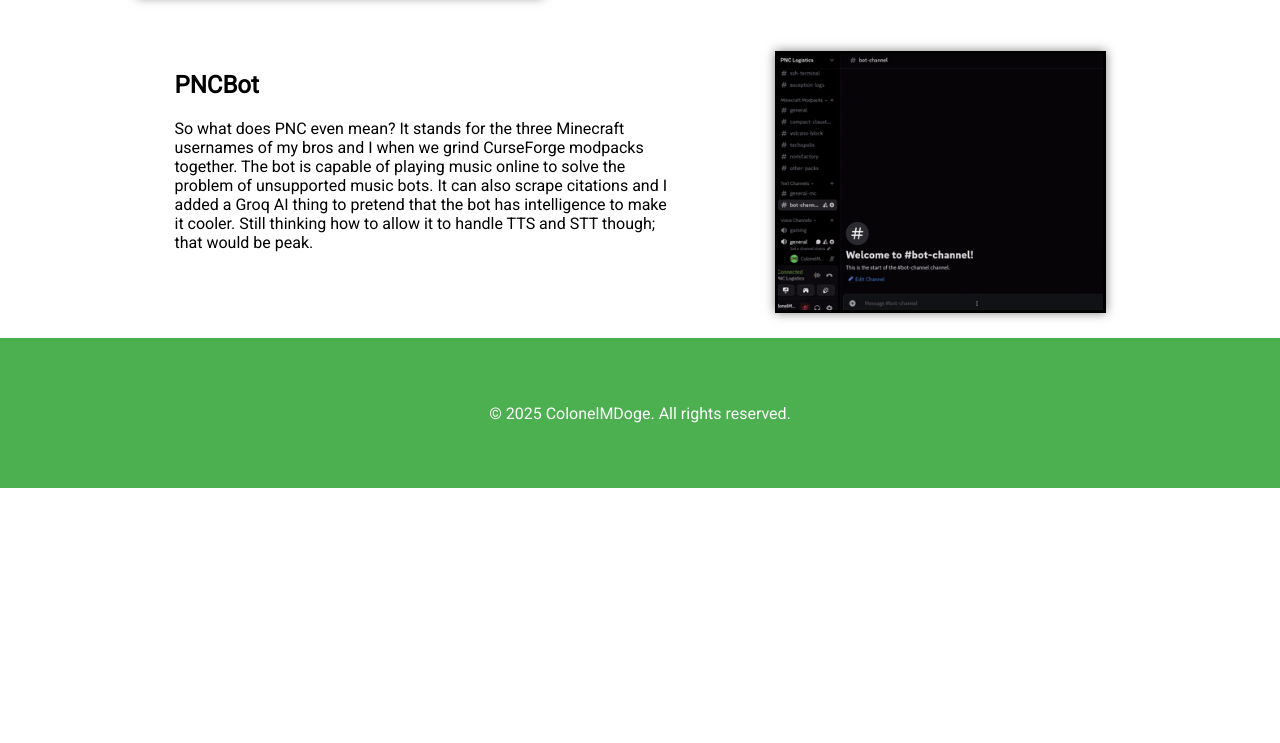
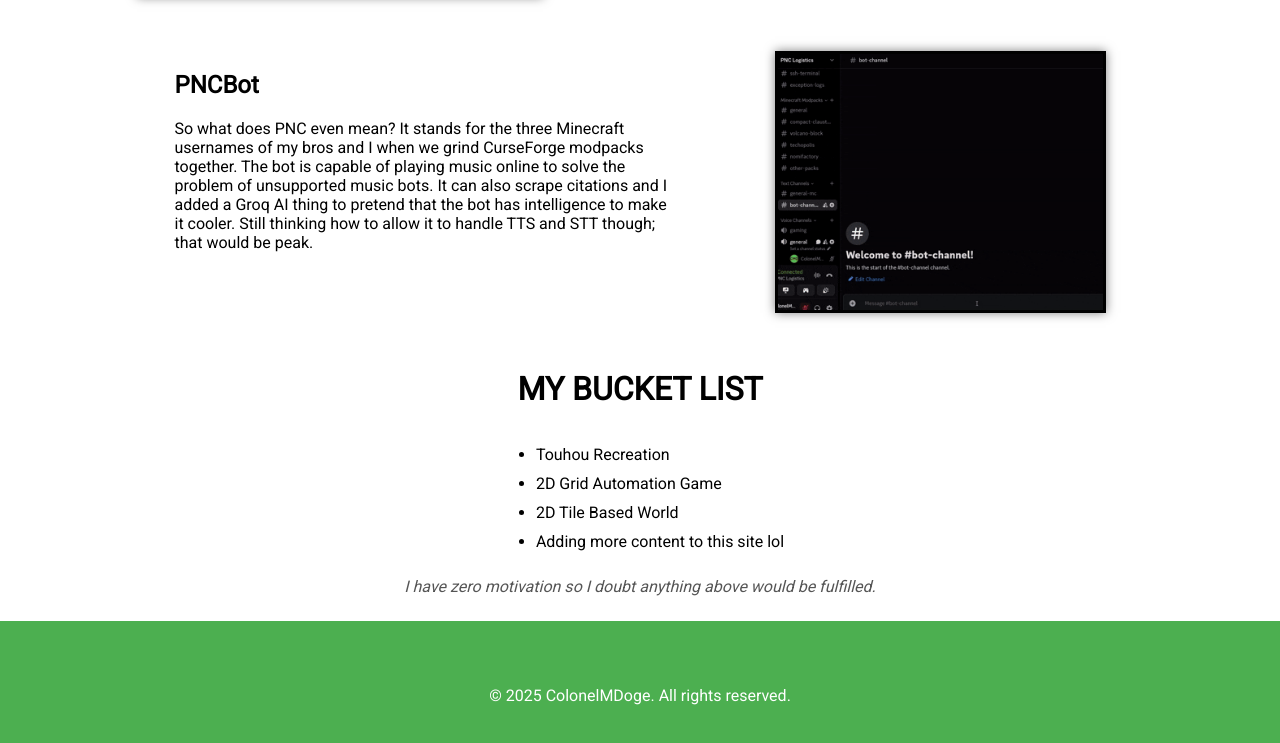
Before and after one commit to ColonelMDoge/colonelmdoge.github.io, a plain HTML site: page index.html in a window 1280 px wide. Shown: the part 2589-3332 px from the top of the page. Before the commit the page ends 3077 px from the top, so only its background shows below. Drawn offline with Linux system fonts and the light colour scheme.

Commit message:
Update index.html

```diff
--- a/index.html
+++ b/index.html
@@ -160,6 +160,14 @@
         </div>
         <img src="PNCBot.gif" style="width: 325px; height: 256px; border: 3px solid black; box-shadow: 0 0 10px rgba(0,0,0,0.5);">
       </div>
+      <h1 style="padding-top: 35px;"> MY BUCKET LIST </h1>
+      <ul style="list-style-type: disc; padding-left: 40px; text-align: left; display: inline-block;">
+        <li style="padding-bottom: 10px;"> Touhou Recreation </li>
+        <li style="padding-bottom: 10px;"> 2D Grid Automation Game </li>
+        <li style="padding-bottom: 10px;"> 2D Tile Based World </li>
+        <li style="padding-bottom: 10px;"> Adding more content to this site lol</li>
+      </ul>
+      <em style="display: block; color: #555"> I have zero motivation so I doubt anything above would be fulfilled.</em>
     </div>
     <footer class="footer">
     <p>&copy; 2025 ColonelMDoge. All rights reserved.</p>
```
